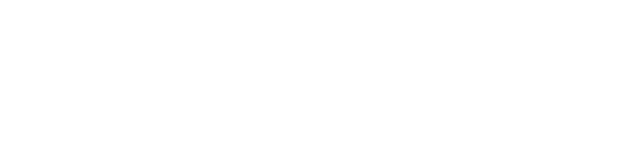
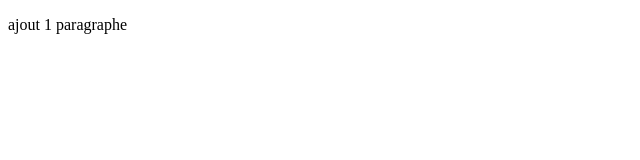
Before and after one commit to julienchamelot/MonPremierProjet, a plain HTML site: page index.html in a window 1280 px wide. Shown: the whole page, without its empty margins (0-640 px from the left). Drawn offline with Linux system fonts and the light colour scheme.

Commit message:
ajout 1 paragraphe

```diff
--- a/index.html
+++ b/index.html
@@ -9,7 +9,7 @@
 </head>
 
 <body>
-
+    <p>ajout 1 paragraphe</p>
 </body>
 
 </html>
```
